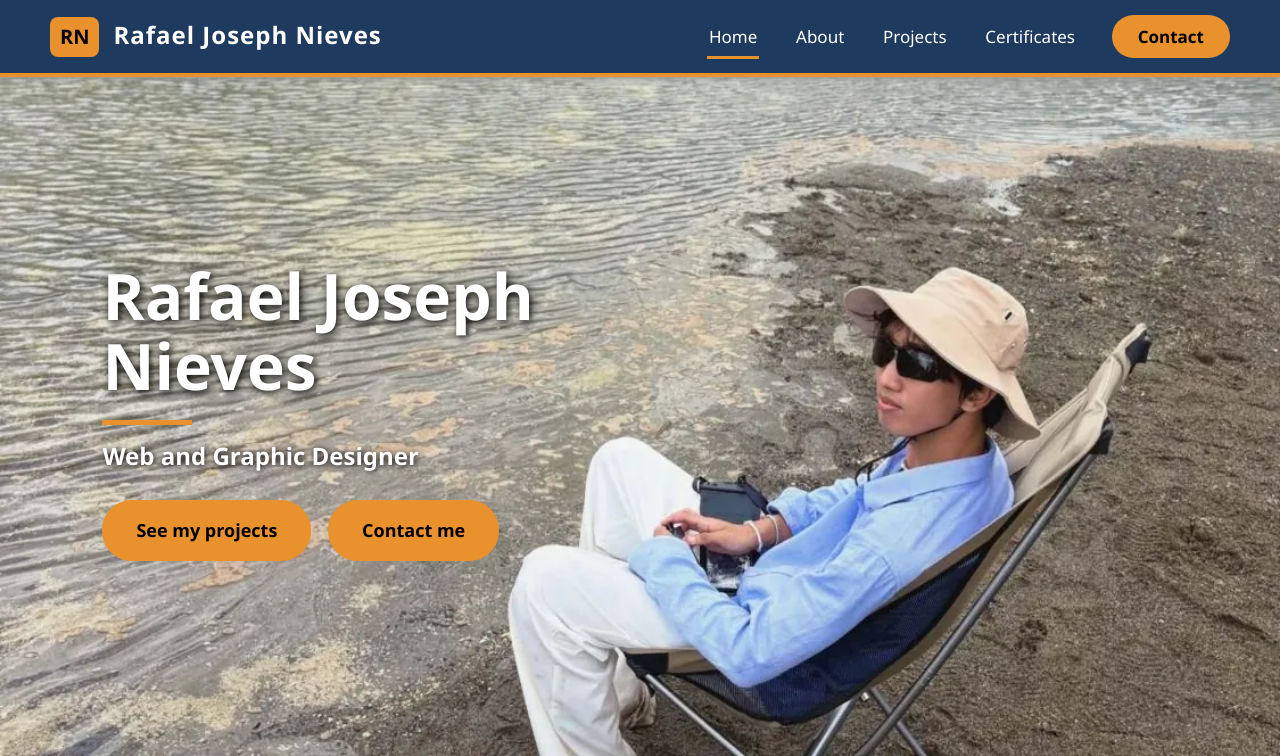
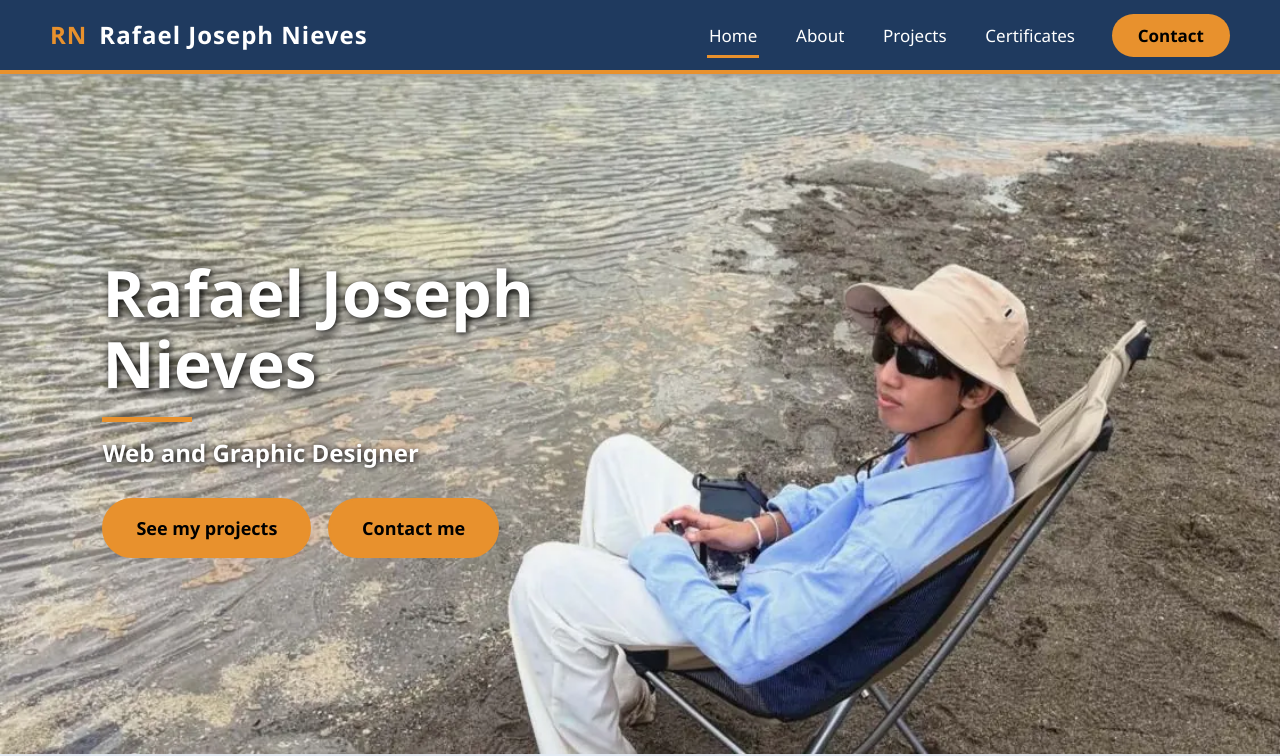
Before and after one commit to seveii/FLOAT-PORTFOLIO, a PHP site: page /index.php in a window 1280 px wide. Shown: the top 756 px of the page. Run offline with PHP 8.4, Linux system fonts and the light colour scheme.

Commit message:
Remove the background behind the RN logo mark
Co-Authored-By: Claude Sonnet 5.5 <noreply@anthropic.com>

```diff
--- a/style.css
+++ b/style.css
@@ -59,16 +59,10 @@ header {
   letter-spacing: 1px;
 }
 
-/* Yung maliit na orange na "RN" badge sa tabi ng pangalan ko */
+/* Yung "RN" sa tabi ng pangalan ko: orange na text lang, walang background */
 .mark {
-  display: inline-block;
-  background-color: #e8912d;
-  color: black;
-  border-radius: 8px;
-  padding: 4px 10px;
-  margin-right: 14px;
-  font-size: 20px;
-  letter-spacing: 0;
+  color: #e8912d;
+  margin-right: 12px;
 }
 
 nav a {
```
